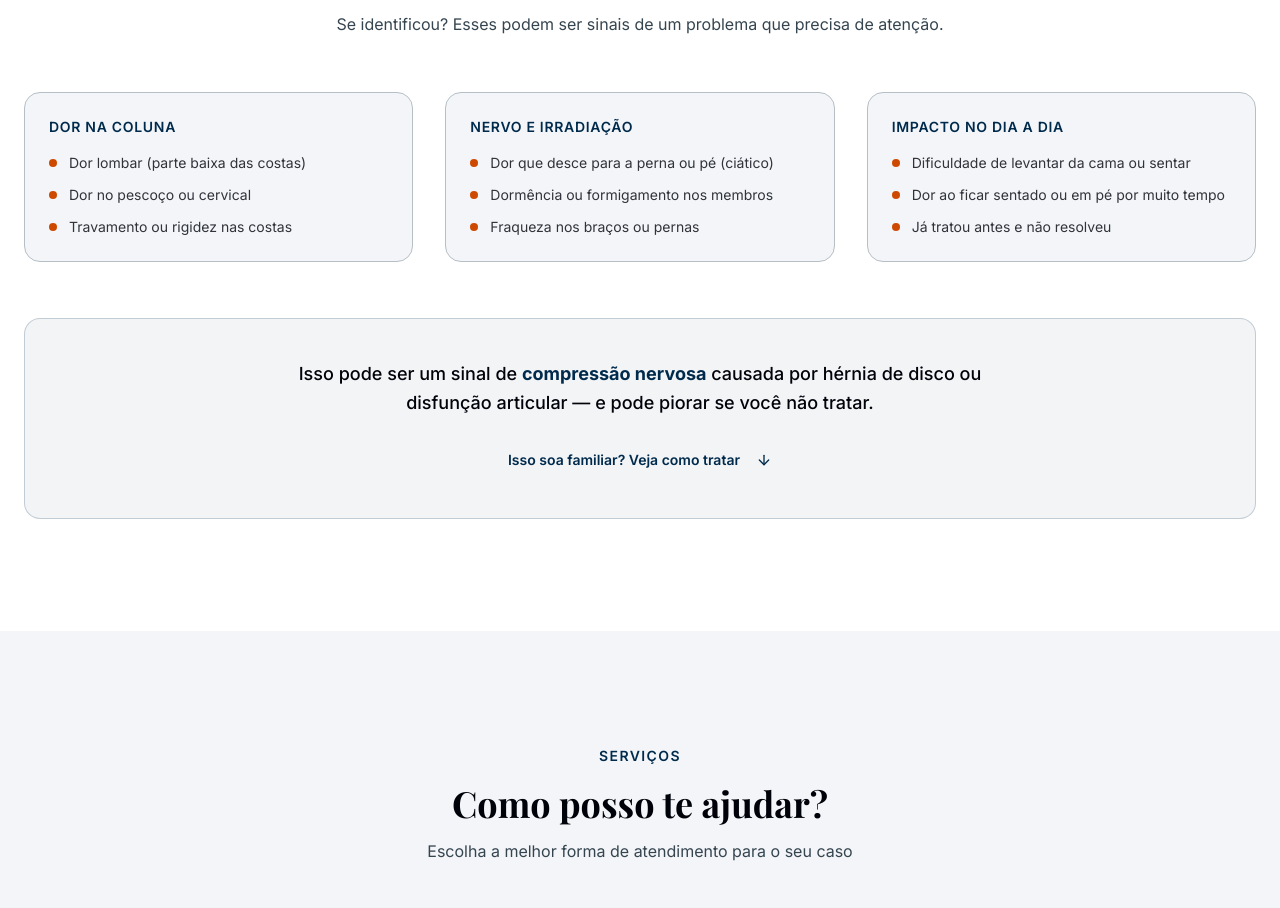
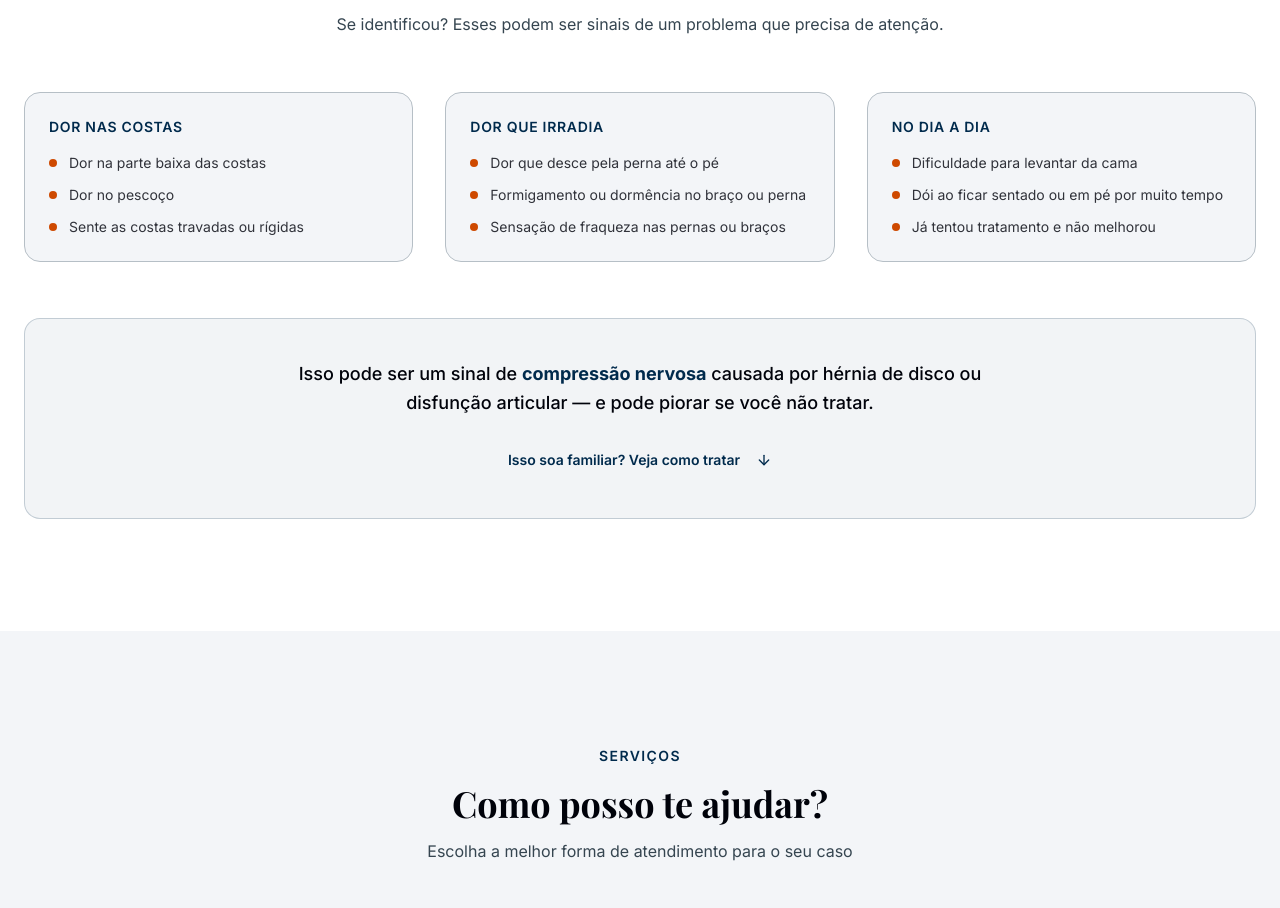
Before and after one commit to gabrielfontineli/physiotherapy-landingpage, a Next.js app: page / in a window 1280 px wide. Shown: the part 1168-2076 px from the top of the page. Built offline with nearby package versions, Linux system fonts and the light colour scheme; no server answers; a web font is replaced by a local one.

Commit message:
feat: linguagem mais simples na seção de sintomas
Co-Authored-By: Claude Sonnet 4.6 <noreply@anthropic.com>

```diff
--- a/components/symptoms-section.tsx
+++ b/components/symptoms-section.tsx
@@ -5,27 +5,27 @@ import { Button } from "@/components/ui/button"
 
 const symptomGroups = [
   {
-    area: "Dor na Coluna",
+    area: "Dor nas costas",
     symptoms: [
-      "Dor lombar (parte baixa das costas)",
-      "Dor no pescoço ou cervical",
-      "Travamento ou rigidez nas costas",
+      "Dor na parte baixa das costas",
+      "Dor no pescoço",
+      "Sente as costas travadas ou rígidas",
     ],
   },
   {
-    area: "Nervo e Irradiação",
+    area: "Dor que irradia",
     symptoms: [
-      "Dor que desce para a perna ou pé (ciático)",
-      "Dormência ou formigamento nos membros",
-      "Fraqueza nos braços ou pernas",
+      "Dor que desce pela perna até o pé",
+      "Formigamento ou dormência no braço ou perna",
+      "Sensação de fraqueza nas pernas ou braços",
     ],
   },
   {
-    area: "Impacto no Dia a Dia",
+    area: "No dia a dia",
     symptoms: [
-      "Dificuldade de levantar da cama ou sentar",
-      "Dor ao ficar sentado ou em pé por muito tempo",
-      "Já tratou antes e não resolveu",
+      "Dificuldade para levantar da cama",
+      "Dói ao ficar sentado ou em pé por muito tempo",
+      "Já tentou tratamento e não melhorou",
     ],
   },
 ]
```
